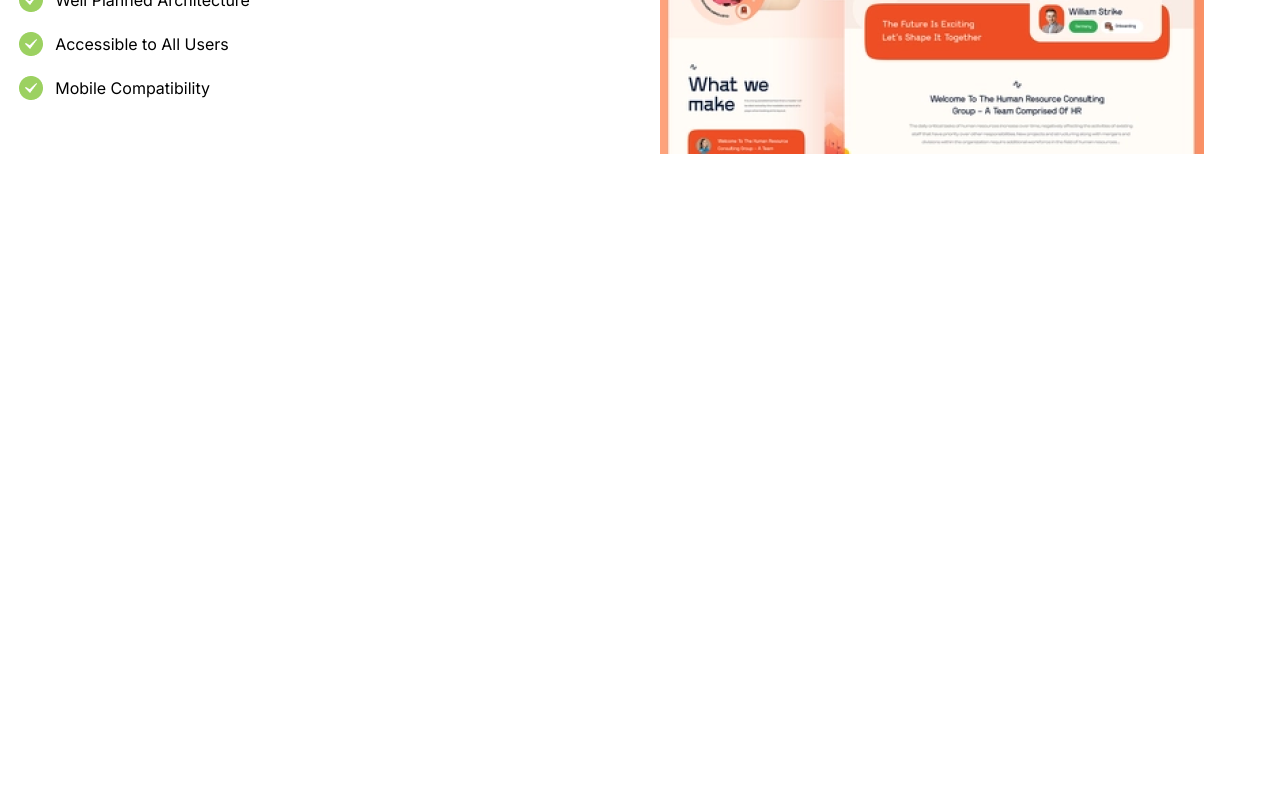
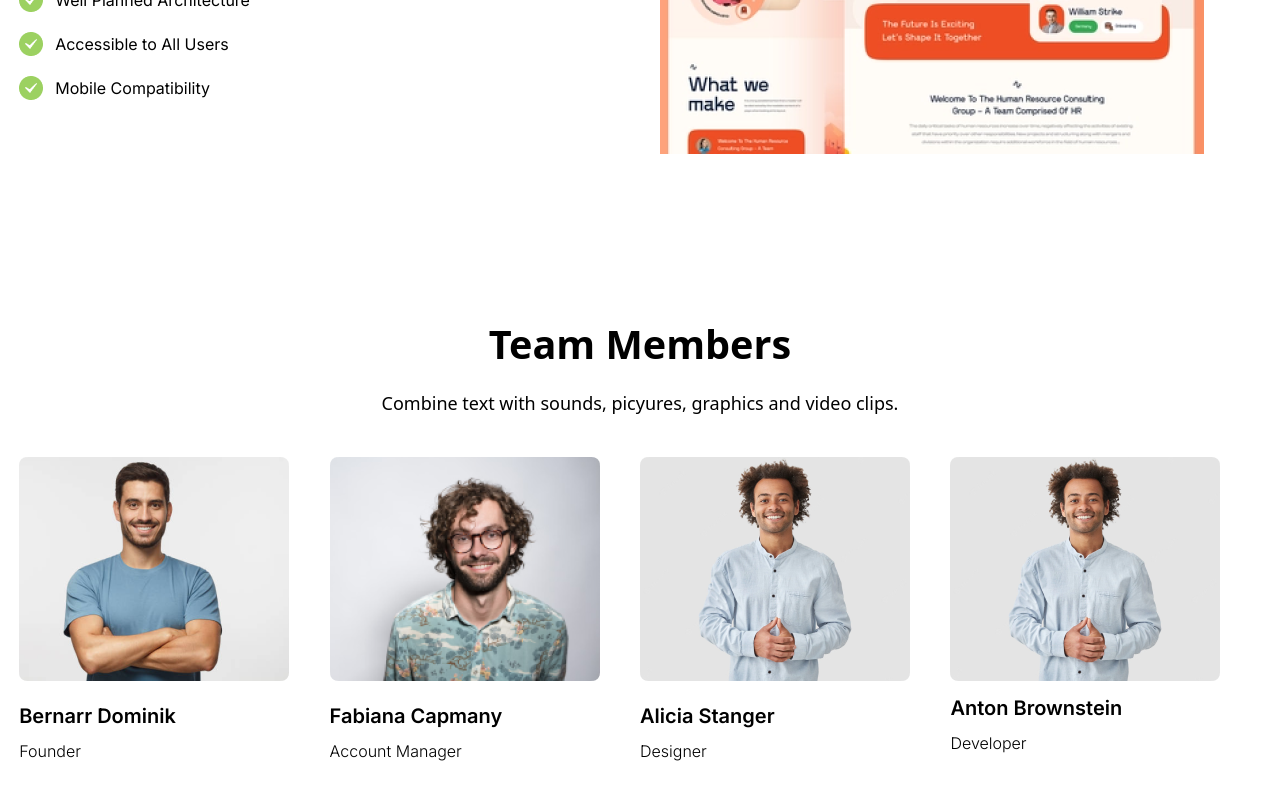
Before and after one commit to Alexandra4373/Hardwell, a React (Vite) app: page / in a window 1280 px wide. Shown: the part 4076-4876 px from the top of the page. Before the commit the page ends 4316 px from the top, so only its background shows below. Built offline with nearby package versions, Linux system fonts and the light colour scheme.

Commit message:
Update App.jsx

```diff
--- a/src/App.jsx
+++ b/src/App.jsx
@@ -9,6 +9,10 @@ import lindi from "./assets/lindi.png";
 import mayo from "./assets/mayo.png";
 import analyze from "./assets/analyze.png";
 import check from "./assets/check.png";
+import dominik from "./assets/dominik.png";
+import capmany from "./assets/capmany.png";
+import alicia from "./assets/alicia.png";
+import anton from "./assets/anton.png";
 
 function App() {
   return (
@@ -236,6 +240,65 @@ function App() {
             </div>
           </div>
         </div>
+
+        <div className="py-20">
+          <div className="container">
+            <h2 className="font-semibold text-[2.475rem] mb-5 text-center leading-tight">
+              Team Members
+            </h2>
+            <p className=" text-lg mb-10 text-center">
+              Combine text with sounds, picyures, graphics and video clips.
+            </p>
+
+            <div className="flex flex-wrap sm:flex-col sm:justify-center md:flex-row">
+              <div className="flex-1 ">
+                <div className="mb-5 flex justify-start">
+                  <img src={dominik} alt="" />
+                </div>
+                <p className="font-inter font-semibold text-[20px] text-start">
+                  Bernarr Dominik
+                </p>
+                <p className="font-inter text-base mt-2 font-light text-start">
+                  Founder
+                </p>
+              </div>
+              <div className="flex-1 ">
+                <div className="mb-5 flex justify-start">
+                  <img src={capmany} alt="" />
+                </div>
+                <p className="font-inter font-semibold text-[20px]  text-start">
+                  Fabiana Capmany
+                </p>
+                <p className="font-inter text-base mt-2 font-light text-start">
+                  Account Manager
+                </p>
+              </div>
+
+              <div className="flex-1  ">
+                <div className="mb-5 flex justify-start">
+                  <img src={alicia} alt="" />
+                </div>
+                <p className="font-inter font-semibold text-[20px]  text-start">
+                  Alicia Stanger
+                </p>
+                <p className="font-inter text-base font-light mt-2 text-start">
+                  Designer
+                </p>
+              </div>
+              <div className="flex-1  ">
+                <div className="mb-3 flex justify-start">
+                  <img src={anton} alt="" />
+                </div>
+                <p className="font-inter font-semibold text-[20px]  text-start">
+                  Anton Brownstein
+                </p>
+                <p className="font-inter text-base font-light mt-2 text-start">
+                  Developer
+                </p>
+              </div>
+            </div>
+          </div>
+        </div>
       </div>
     </>
   );
```
